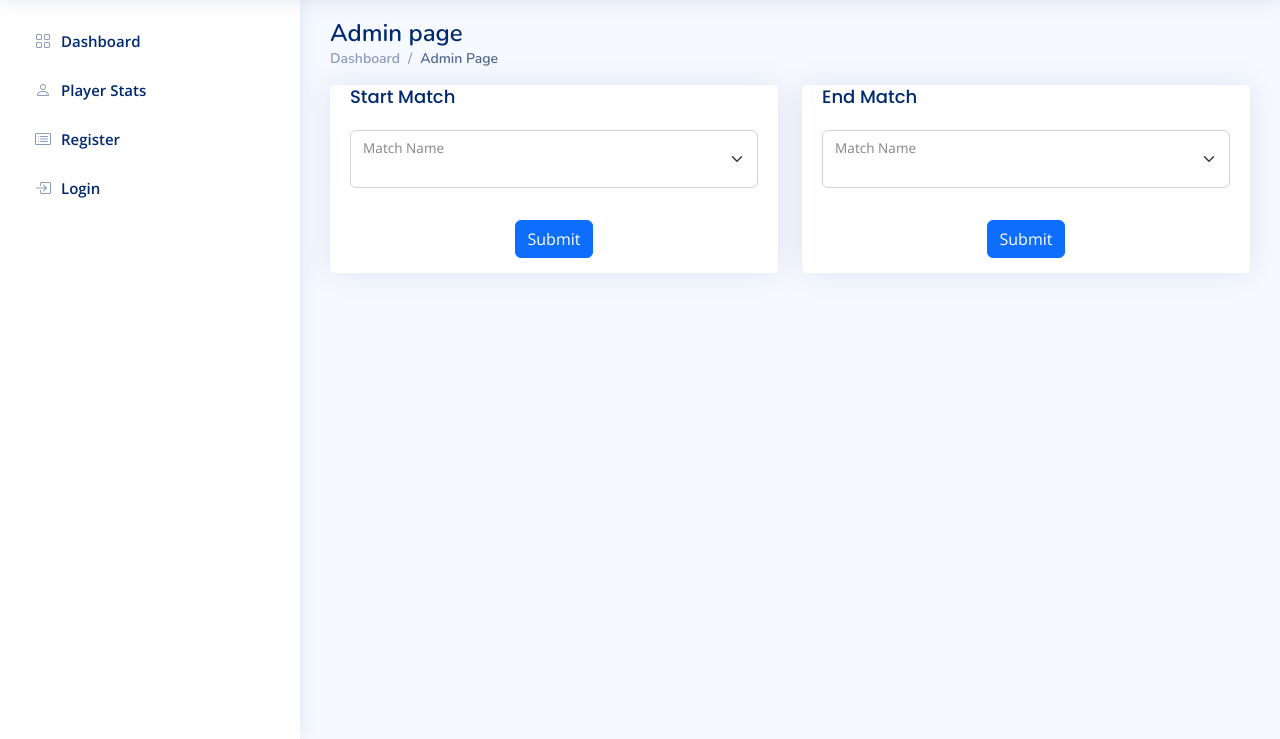
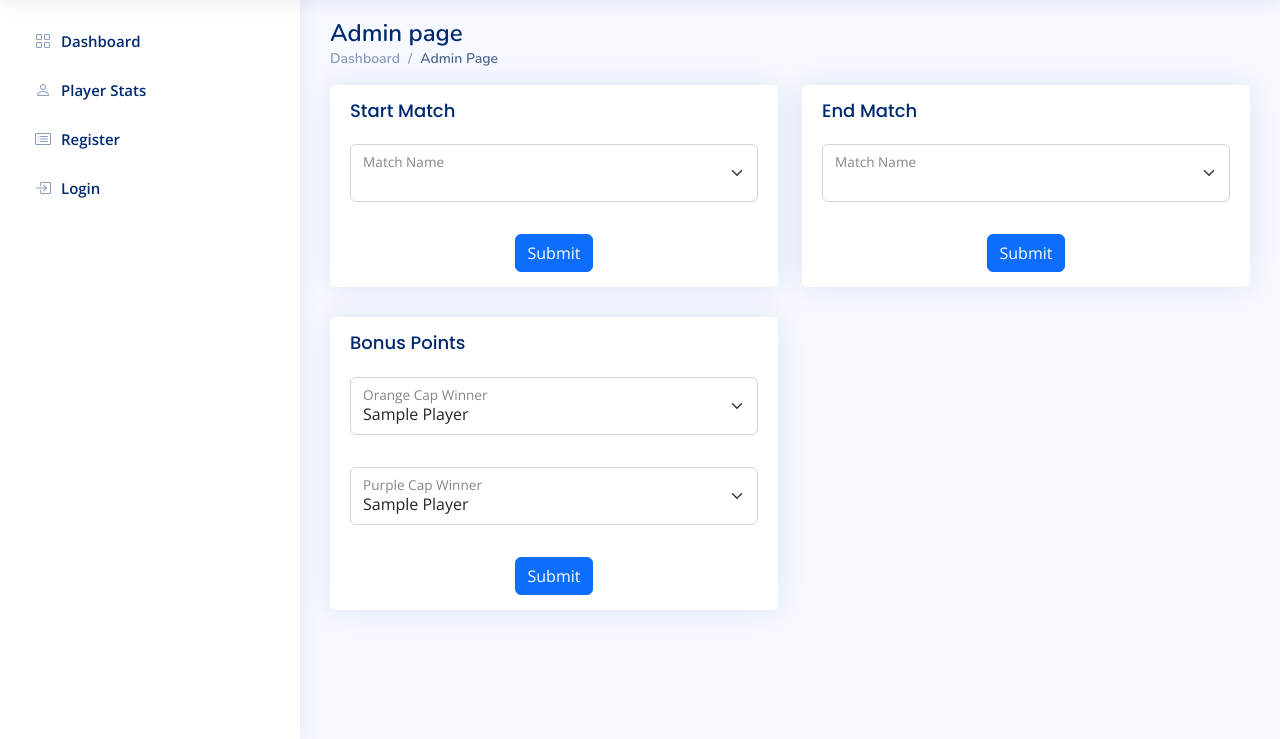
Before and after one commit to shubh1605/PlayerBattle, a Django app: page /core/admin/ in a window 1280 px wide. Shown: the part 61-800 px from the top of the page. Run offline with Django 4.2, Linux system fonts and the light colour scheme; tables that the repository leaves empty hold one stand-in row (values such as "Sample post"); data that the repository does not hold is empty; some libraries are stand-ins or nearby versions.

Commit message:
updates made

```diff
--- a/core/static/core/assets/css/style.css
+++ b/core/static/core/assets/css/style.css
@@ -249,7 +249,7 @@ h6 {
 }
 
 .card-title {
-  padding: 1px 0 15px 0;
+  padding: 15px 0 15px 0;
   font-size: 18px;
   font-weight: 500;
   color: #012970;
--- a/core/templates/core/admin.html
+++ b/core/templates/core/admin.html
@@ -15,12 +15,10 @@
     <!-- End Page Title -->
     <section class="section">
         <div class="row">
-            <!-- Start Match -->
             <div class="col-lg-6">
                 <div class="card">
                     <div class="card-body">
                         <h5 class="card-title">Start Match</h5>
-
                         <form class="row g-3" action="{% url 'start-match' %}" method="post">
                             {% csrf_token %}
                             <div class="col-md-12">
@@ -29,7 +27,6 @@
                                         {% for match in remaining_matches %}
                                             <option value="{{match.link}}">{{ match.name }}</option>
                                         {% endfor %}
-
                                     </select>
                                     <label for="floatingSelect">Match Name</label>
                                 </div>
@@ -41,8 +38,6 @@
                     </div>
                 </div>
             </div>
-            <!-- Start Match -->
-            <!-- End Match -->
             <div class="col-lg-6">
                 <div class="card">
                     <div class="card-body">
@@ -67,7 +62,43 @@
                     </div>
                 </div>
             </div>
-            <!-- End Match -->
+        </div>
+
+
+        <div class="row">
+            <div class="col-lg-6">
+                <div class="card">
+                    <div class="card-body">
+                        <h5 class="card-title">Bonus Points</h5>
+                        <form class="row g-3" action="{% url 'allot-bonus-points' %}" method="post">
+                            {% csrf_token %}
+                            <div class="col-md-12">
+                                <div class="form-floating mb-3">
+                                    <select class="form-select" id="floatingSelect" aria-label="State" name="orange_cap" required>
+                                        {% for player in players %}
+                                            <option value="{{player.id}}">{{ player.name|title }}</option>
+                                        {% endfor %}
+                                    </select>
+                                    <label for="floatingSelect">Orange Cap Winner</label>
+                                </div>
+                            </div>
+                            <div class="col-md-12">
+                                <div class="form-floating mb-3">
+                                    <select class="form-select" id="floatingSelect" aria-label="State" name="purple_cap" required>
+                                        {% for player in players %}
+                                            <option value="{{player.id}}">{{ player.name|title }}</option>
+                                        {% endfor %}
+                                    </select>
+                                    <label for="floatingSelect">Purple Cap Winner</label>
+                                </div>
+                            </div>
+                            <div class="text-center">
+                                <button type="submit" class="btn btn-primary">Submit</button>
+                            </div>
+                        </form>
+                    </div>
+                </div>
+            </div>
         </div>
     </section>
 </main>
--- a/core/templates/core/home_page.html
+++ b/core/templates/core/home_page.html
@@ -1,3 +1,4 @@
+
 {% extends 'core/base.html' %}
 {% load static %}
 {% block style %}
@@ -8,7 +9,10 @@
 {% block content %}
 
 <main id="main" class="main">
-
+    {% if is_match_live %}
+      <marquee>A match is live, your points will be added once the match ends.</marquee>
+      <hr class="marquee-hr"/>
+    {% endif %}
     <div class="message-div">
       {% for message in messages %}
         <div class="container-fluid mt-1 mx-1">
--- a/core/urls.py
+++ b/core/urls.py
@@ -16,6 +16,7 @@ urlpatterns = [
     path('admin/',admin_func, name='admin-func'),
     path('admin/startmatch/', start_match, name='start-match'),
     path('admin/endmatch/', end_match, name='end-match'),
+    path('admin/allotbonuspoints/', allot_bonus_points, name='allot-bonus-points'),
     path('edit-captain/',edit_captain, name='edit-captain'),
     path('edit-vice-captain/',edit_vice_captain, name='edit-vice-captain'),
     path('search-user/',search_user, name='search-user'),
--- a/core/views.py
+++ b/core/views.py
@@ -88,7 +88,7 @@ def end_match(request):
 					live_match.players.add(p)
 			# print(points)
 			# user_profiles = Profile.objects.all()
-			allot_points_to_user(points)
+			allot_points_to_user(points, live_match)
 
 			i = 1
 			for user_profile in Profile.objects.order_by('-total_score'):
@@ -109,45 +109,95 @@ def end_match(request):
 	else:
 			return HttpResponse("Login")
 
-def allot_points_to_user(match_points):
+def allot_points_to_user(match_points, match):
 	user_profiles = Profile.objects.all()
 	for user_profile in user_profiles:
-		user_players =  user_profile.players.all()
-		user_total_points = user_profile.total_score
-		user_captain = user_profile.captain.name
-		user_vicecaptain = user_profile.vice_captain.name
-		# print(user_profile)
-		# print(user_captain)
-		# print(user_vicecaptain)
-		# print(user_players)
+
+
 		try:
+			user_matches = user_profile.matches.all()
+			user_players =  user_profile.players.all()
+			user_total_points = user_profile.total_score
+			user_captain = user_profile.captain.name
+			user_vicecaptain = user_profile.vice_captain.name
+			match_bonus = 1
+			total = []
 			user_points = json.loads(user_profile.points)
-			# print(user_points)
+			description = json.loads(user_profile.points_description)
+			description[match.name] = {}
+			user_match_players = {}
+			user_match_info = {}
+			user_match_info['captain'] = user_captain
+			user_match_info['vice_captain'] = user_vicecaptain
 
+			if match in user_matches:
+				match_bonus = 2
+				user_match_info['is_match_bonus'] = True
+			else:
+				user_match_info['is_match_bonus'] = False
+
+			total = [0,0,0]
 			for player in user_players:
+
 				if(player.name in match_points):
+					# print(total)
+					# print(player.name)
+					user_match_players[player.name] = [0,0,0]
 					if(player.name == user_captain):
-						user_total_points += match_points[player.name][2] * 2
-						user_points[player.name][0] += match_points[player.name][0] * 2
-						user_points[player.name][1] += match_points[player.name][1] * 2
-						user_points[player.name][2] += match_points[player.name][2] * 2
+						user_total_points += (match_points[player.name][2] * 2 * match_bonus)
+						for i in range(3):
+							user_points[player.name][i] += (match_points[player.name][i] * 2 * match_bonus)
+							total[i] += (match_points[player.name][i] * 2 * match_bonus)
+							user_match_players[player.name][i] = (match_points[player.name][i] * 2 * match_bonus)
+
 					elif(player.name == user_vicecaptain):
-						# print("here")
-						user_total_points += match_points[player.name][2] * 1.5
-						user_points[player.name][0] += match_points[player.name][0] * 1.5
-						user_points[player.name][1] += match_points[player.name][1] * 1.5
-						user_points[player.name][2] += match_points[player.name][2] * 1.5
+						user_total_points += (match_points[player.name][2] * 1.5 * match_bonus)
+						for i in range(3):
+							user_points[player.name][i] += (match_points[player.name][i] * 1.5 * match_bonus)
+							total[i] += (match_points[player.name][i] * 1.5 * match_bonus)
+							user_match_players[player.name][i] = (match_points[player.name][i] * 1.5 * match_bonus)
 					else:
-						user_total_points += match_points[player.name][2]
-						user_points[player.name][0] += match_points[player.name][0]
-						user_points[player.name][1] += match_points[player.name][1]
-						user_points[player.name][2] += match_points[player.name][2]
+						user_total_points += (match_points[player.name][2] * match_bonus)
+						for i in range(3):
+							user_points[player.name][i] += (match_points[player.name][i] * match_bonus)
+							total[i] += (match_points[player.name][i] * match_bonus)
+							user_match_players[player.name][i] = (match_points[player.name][i] * match_bonus)
+
+			user_match_info['total'] = total
+
+			description[match.name]['Players'] = user_match_players
+			description[match.name]['Info'] = user_match_info
+
+			user_profile.points_description = json.dumps(description)
 
 			user_profile.total_score = user_total_points
 			user_profile.points = json.dumps(user_points)
 			user_profile.save()
-		except:
+		except Exception as inst:
+			print(inst)
 			print("error",user_profile)
+
+def allot_bonus_points(request):
+	users = Profile.objects.all()
+	orange_cap = request.POST['orange_cap']
+	purple_cap = request.POST['purple_cap']
+
+	for user in users:
+		bonus = 0
+		bonus_points = {}
+		if str(user.orange_cap.id) == orange_cap:
+			bonus += 50
+			bonus_points['orange_cap'] = 50
+		if str(user.purple_cap.id) ==purple_cap:
+			bonus += 50
+			bonus_points['purple_cap'] = 50
+		bonus_points['total'] = bonus
+		user.total_score += bonus
+		user.bonus_points = json.dumps(bonus_points)
+		user.save()
+	return HttpResponseRedirect(reverse('admin-func'))
+
+
 
 
 def home_page(request):
@@ -209,9 +259,11 @@ def calculate_players_stats_view(request):
 def admin_func(request):
 	remaining_matches = Match.objects.filter(has_completed = False, is_live = False)
 	matches_live = Match.objects.filter(is_live=True)
+	players = Player.objects.all()
 	context = {
 		"remaining_matches": remaining_matches,
 		"matches_live": matches_live,
+		"players":players,
 	}
 
 	return render(request, 'core/admin.html', context)
@@ -287,12 +339,15 @@ def profile(request, id):
 
 	prof_viewing = Profile.objects.get(user=profile_viewing_user)
 	profile_viewing_player_points = json.loads(prof_viewing.points)
-	print(profile_viewing_player_points)
+	# print(profile_viewing_player_points)
 	profile_viewing_players = prof_viewing.players.all()
 	profile_viewing_cap =prof_viewing.captain
 	profile_viewing_vice_cap = prof_viewing.vice_captain
 	sorted_points = dict(sorted(profile_viewing_player_points.items(), key=lambda x:x[1][2],reverse=True))
 	profile_viewing_matches = prof_viewing.matches.all()
+
+	points_description = json.loads(prof_viewing.points_description)
+	# print(points_description)
 	# print(sorted_points)
 	context = {
 		'profile_viewing_player_points': sorted_points,
@@ -500,15 +555,12 @@ def get_match_points(match_link, points):
 
 
 def add_all_players_match_wise(request):
-	# print("hello")
-	matches_src =  reqs.get("https://www.espncricinfo.com/series/icc-men-s-t20-world-cup-2022-23-1298134/match-schedule-fixtures-and-results").text
-	# print("hello")
+	series_name = "pakistan-super-league-2022-23-1332128"
+	matches_src =  reqs.get("https://www.espncricinfo.com/series/"+series_name+"/match-schedule-fixtures-and-results").text
 	matches_soup = BeautifulSoup(matches_src,'lxml')
-	# print("hello")
 	matches_data = matches_soup.find('div', class_ = "ds-w-full ds-bg-fill-content-prime ds-overflow-hidden ds-rounded-xl ds-border ds-border-line").find('div', class_ = "ds-p-0").findAll('div', class_ = "ds-p-4")
 	matches_link = []
-	# print("hello")
-	# print(len(matches_data))
+
 
 
 	for match in matches_data:
@@ -522,8 +574,8 @@ def add_all_players_match_wise(request):
 		# print(match)
 		# match = matches_link[]
 
-		source = reqs.get("https://www.espncricinfo.com/series/icc-men-s-t20-world-cup-2022-23-1298134/"+match+"/full-scorecard").text
-		player_src = reqs.get("https://www.espncricinfo.com/series/icc-men-s-t20-world-cup-2022-23-1298134/"+match+"/match-playing-xi").text
+		source = reqs.get("https://www.espncricinfo.com/series/"+series_name+"/"+match+"/full-scorecard").text
+		player_src = reqs.get("https://www.espncricinfo.com/series/"+series_name+"/"+match+"/match-playing-xi").text
 
 		soup=BeautifulSoup(source,'lxml')
 		soup2 = BeautifulSoup(player_src, 'lxml')
```
Also changed, not shown: core/cricbuzz.py (+11 -5 lines), core/static/core/assets/css/homepage.css (+12 -0 lines), core/templates/core/create_team.html (+9 -10 lines), core/templates/core/profile.html (+20 -3 lines), users/models.py (+12 -0 lines), users/migrations/0008_profile_bonus_points.py (added), users/migrations/0009_profile_points_description.py (added).
